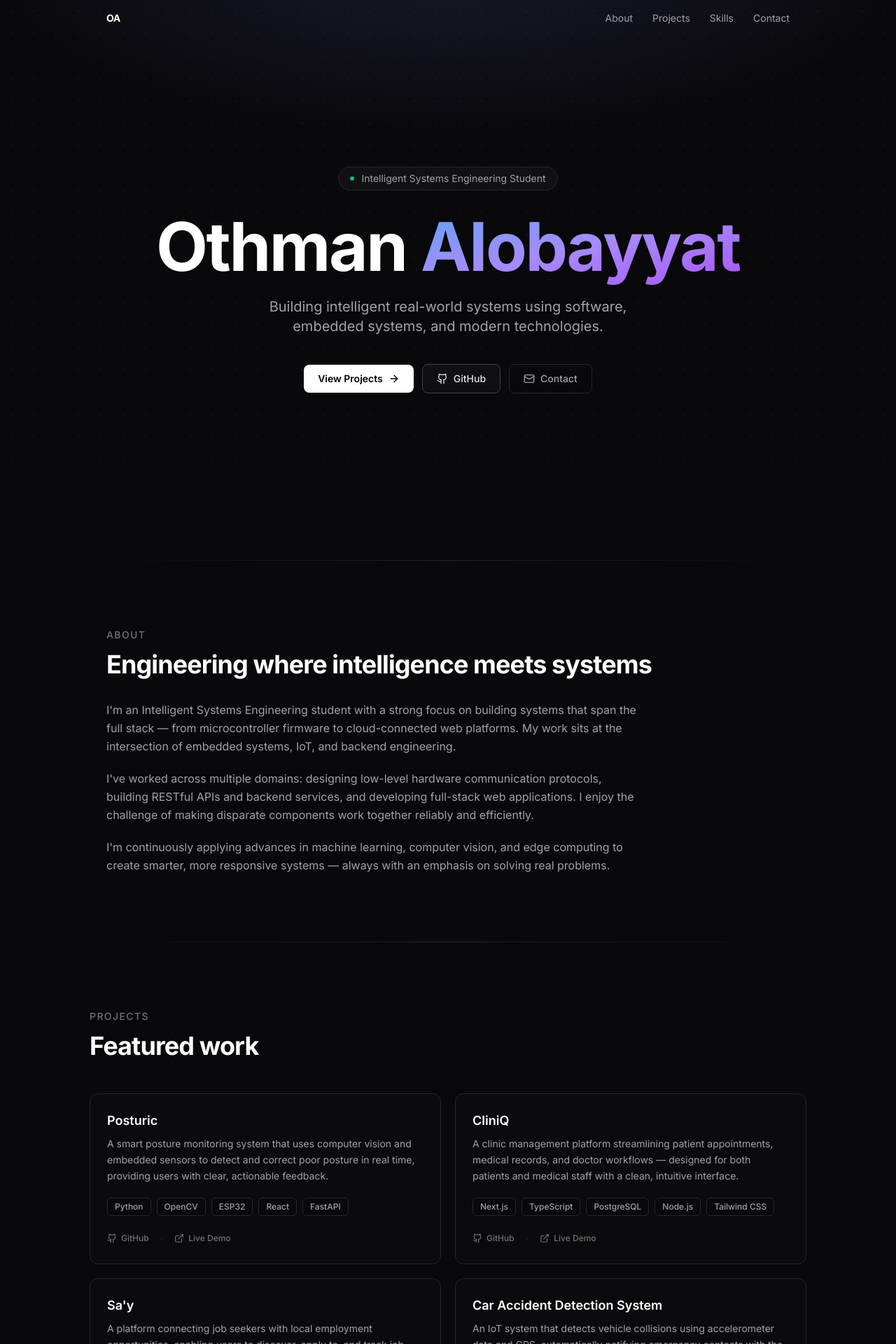
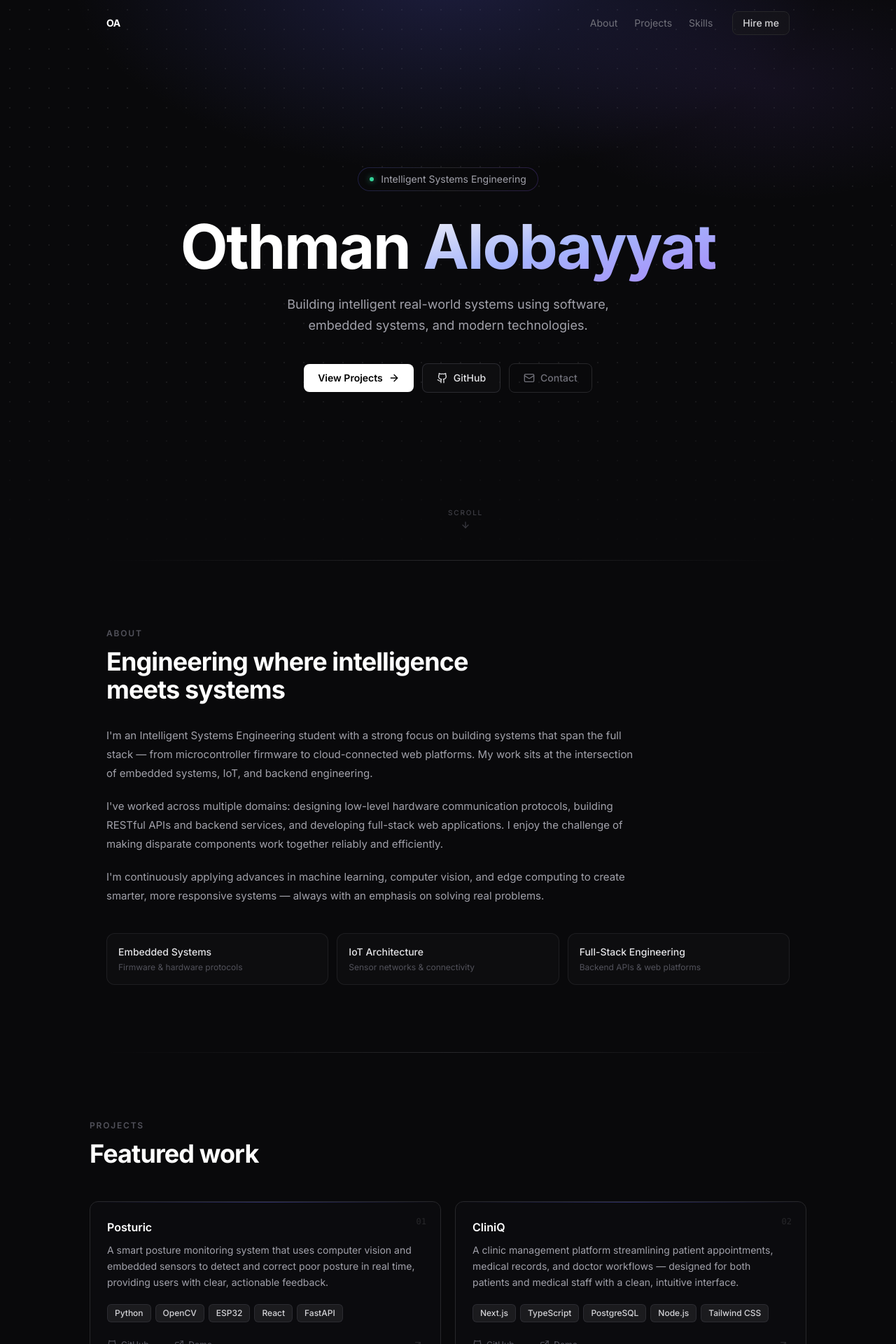
Before and after one commit to othmanalobayyat/portfolio, a Next.js app: page / in a window 1280 px wide. Shown: the top 1920 px of the page at 70% size. Built offline with nearby package versions, Linux system fonts and the light colour scheme.

Commit message:
Redesign portfolio UI and improve visual polish

```diff
--- a/app/globals.css
+++ b/app/globals.css
@@ -34,3 +34,24 @@ body {
 ::-webkit-scrollbar-thumb:hover {
   background: #3f3f46;
 }
+
+@keyframes fade-up {
+  from {
+    opacity: 0;
+    transform: translateY(14px);
+  }
+  to {
+    opacity: 1;
+    transform: translateY(0);
+  }
+}
+
+.animate-fade-up {
+  opacity: 0;
+  animation: fade-up 0.65s cubic-bezier(0.16, 1, 0.3, 1) forwards;
+}
+
+.delay-100 { animation-delay: 100ms; }
+.delay-200 { animation-delay: 200ms; }
+.delay-300 { animation-delay: 300ms; }
+.delay-500 { animation-delay: 500ms; }
--- a/components/Navbar.tsx
+++ b/components/Navbar.tsx
@@ -6,43 +6,49 @@ const navLinks = [
   { label: "About", href: "#about" },
   { label: "Projects", href: "#projects" },
   { label: "Skills", href: "#skills" },
-  { label: "Contact", href: "#contact" },
 ];
 
 export default function Navbar() {
   const [scrolled, setScrolled] = useState(false);
 
   useEffect(() => {
-    const handleScroll = () => setScrolled(window.scrollY > 20);
+    const handleScroll = () => setScrolled(window.scrollY > 24);
     window.addEventListener("scroll", handleScroll, { passive: true });
     return () => window.removeEventListener("scroll", handleScroll);
   }, []);
 
   return (
     <header
-      className={`fixed top-0 z-50 w-full transition-all duration-200 ${
+      className={`fixed top-0 z-50 w-full transition-all duration-300 ${
         scrolled
-          ? "border-b border-zinc-800 bg-[#09090b]/80 backdrop-blur-md"
+          ? "border-b border-zinc-800/70 bg-[#09090b]/85 backdrop-blur-xl"
           : "bg-transparent"
       }`}
     >
       <nav className="mx-auto flex max-w-5xl items-center justify-between px-6 py-4">
         <a
           href="#"
-          className="text-sm font-bold tracking-tight text-white transition-opacity hover:opacity-70"
+          className="text-sm font-bold tracking-tight text-white transition-opacity hover:opacity-60"
         >
           OA
         </a>
-        <div className="hidden items-center gap-7 sm:flex">
+
+        <div className="hidden items-center gap-6 sm:flex">
           {navLinks.map((link) => (
             <a
               key={link.href}
               href={link.href}
-              className="text-sm text-zinc-400 transition-colors hover:text-white"
+              className="text-sm text-zinc-500 transition-colors hover:text-zinc-200"
             >
               {link.label}
             </a>
           ))}
+          <a
+            href="#contact"
+            className="ml-1 rounded-lg border border-zinc-800 bg-zinc-900/50 px-3.5 py-1.5 text-sm font-medium text-zinc-300 transition-all hover:border-zinc-700 hover:bg-zinc-800/60 hover:text-white"
+          >
+            Hire me
+          </a>
         </div>
       </nav>
     </header>
--- a/components/sections/About.tsx
+++ b/components/sections/About.tsx
@@ -1,13 +1,20 @@
+const focusAreas = [
+  { label: "Embedded Systems", desc: "Firmware & hardware protocols" },
+  { label: "IoT Architecture", desc: "Sensor networks & connectivity" },
+  { label: "Full-Stack Engineering", desc: "Backend APIs & web platforms" },
+];
+
 export default function About() {
   return (
     <section id="about" className="mx-auto max-w-5xl px-6 py-24">
-      <p className="mb-3 text-sm font-medium uppercase tracking-widest text-zinc-500">
+      <p className="mb-3 text-xs font-semibold uppercase tracking-[0.15em] text-zinc-600">
         About
       </p>
       <h2 className="mb-8 text-3xl font-bold tracking-tight text-white sm:text-4xl">
-        Engineering where intelligence meets systems
+        Engineering where intelligence
+        <br className="hidden sm:block" /> meets systems
       </h2>
-      <div className="max-w-3xl space-y-5 text-base leading-relaxed text-zinc-400">
+      <div className="max-w-3xl space-y-5 text-[15px] leading-[1.8] text-zinc-400">
         <p>
           I&apos;m an Intelligent Systems Engineering student with a strong focus on
           building systems that span the full stack — from microcontroller
@@ -26,6 +33,18 @@ export default function About() {
           — always with an emphasis on solving real problems.
         </p>
       </div>
+
+      <div className="mt-10 grid gap-3 sm:grid-cols-3">
+        {focusAreas.map(({ label, desc }) => (
+          <div
+            key={label}
+            className="rounded-xl border border-zinc-800/70 bg-zinc-900/30 p-4 transition-colors hover:border-zinc-700/60"
+          >
+            <div className="mb-1 text-sm font-medium text-zinc-200">{label}</div>
+            <div className="text-xs text-zinc-600">{desc}</div>
+          </div>
+        ))}
+      </div>
     </section>
   );
 }
--- a/components/sections/Contact.tsx
+++ b/components/sections/Contact.tsx
@@ -3,44 +3,58 @@ import { contact } from "@/data/portfolio";
 
 export default function Contact() {
   return (
-    <section id="contact" className="px-6 py-24">
-      <div className="mx-auto max-w-5xl">
-        <div className="mx-auto max-w-2xl text-center">
-          <p className="mb-3 text-sm font-medium uppercase tracking-widest text-zinc-500">
-            Contact
-          </p>
-          <h2 className="mb-4 text-3xl font-bold tracking-tight text-white sm:text-4xl">
-            Let&apos;s connect
-          </h2>
-          <p className="mb-12 text-zinc-400">
-            Open to opportunities, collaborations, and interesting conversations.
-          </p>
+    <section id="contact" className="relative px-6 py-32">
+      {/* Bottom atmospheric glow */}
+      <div
+        className="pointer-events-none absolute inset-0"
+        style={{
+          background:
+            "radial-gradient(ellipse 55% 45% at 50% 100%, rgba(99,102,241,0.07) 0%, transparent 70%)",
+        }}
+      />
+
+      <div className="relative mx-auto max-w-5xl text-center">
+        <p className="mb-4 text-xs font-semibold uppercase tracking-[0.15em] text-zinc-600">
+          Contact
+        </p>
+        <h2 className="mb-4 text-4xl font-bold tracking-tight text-white sm:text-5xl">
+          Let&apos;s build something
+        </h2>
+        <p className="mx-auto mb-12 max-w-sm text-[15px] leading-relaxed text-zinc-500">
+          Open to internships, collaborations, and engineering challenges.
+          Reach out — I&apos;d love to connect.
+        </p>
+
+        {/* Primary email CTA */}
+        <div className="mb-8 flex justify-center">
+          <a
+            href={`mailto:${contact.email}`}
+            className="group inline-flex items-center gap-3 rounded-xl border border-zinc-700/60 bg-zinc-900/50 px-7 py-4 text-base font-medium text-zinc-200 backdrop-blur-sm transition-all hover:border-zinc-600 hover:bg-zinc-800/70 hover:text-white"
+          >
+            <Mail className="h-5 w-5 text-zinc-500 transition-colors group-hover:text-zinc-300" />
+            {contact.email}
+          </a>
         </div>
 
-        <div className="mx-auto flex max-w-2xl flex-col gap-3 sm:flex-row sm:justify-center">
-          <a
-            href={`mailto:${contact.email}`}
-            className="flex items-center gap-3 rounded-xl border border-zinc-800 bg-zinc-900/30 px-5 py-4 text-sm font-medium text-zinc-300 transition-colors hover:border-zinc-700 hover:bg-zinc-900/60"
-          >
-            <Mail className="h-4 w-4 shrink-0 text-zinc-500" />
-            <span className="truncate">{contact.email}</span>
-          </a>
+        {/* Secondary social links */}
+        <div className="flex items-center justify-center gap-6">
           <a
             href={contact.github}
             target="_blank"
             rel="noopener noreferrer"
-            className="flex items-center justify-center gap-3 rounded-xl border border-zinc-800 bg-zinc-900/30 px-5 py-4 text-sm font-medium text-zinc-300 transition-colors hover:border-zinc-700 hover:bg-zinc-900/60"
+            className="inline-flex items-center gap-2 text-sm text-zinc-600 transition-colors hover:text-zinc-300"
           >
-            <Github className="h-4 w-4 shrink-0 text-zinc-500" />
+            <Github className="h-4 w-4" />
             GitHub
           </a>
+          <span className="text-zinc-800">·</span>
           <a
             href={contact.linkedin}
             target="_blank"
             rel="noopener noreferrer"
-            className="flex items-center justify-center gap-3 rounded-xl border border-zinc-800 bg-zinc-900/30 px-5 py-4 text-sm font-medium text-zinc-300 transition-colors hover:border-zinc-700 hover:bg-zinc-900/60"
+            className="inline-flex items-center gap-2 text-sm text-zinc-600 transition-colors hover:text-zinc-300"
           >
-            <Linkedin className="h-4 w-4 shrink-0 text-zinc-500" />
+            <Linkedin className="h-4 w-4" />
             LinkedIn
           </a>
         </div>
--- a/components/sections/Footer.tsx
+++ b/components/sections/Footer.tsx
@@ -1,15 +1,42 @@
+import { Github, Linkedin } from "lucide-react";
+import { contact } from "@/data/portfolio";
+
 export default function Footer() {
   const year = new Date().getFullYear();
 
   return (
-    <footer className="border-t border-zinc-800/60 px-6 py-8">
+    <footer className="border-t border-zinc-800/40 px-6 py-7">
       <div className="mx-auto flex max-w-5xl items-center justify-between">
-        <span className="text-sm font-medium text-zinc-400">
-          Othman Alobayyat
-        </span>
-        <span className="text-sm text-zinc-600">
-          © {year} · Built with Next.js
-        </span>
+        <div className="flex items-center gap-3">
+          <span className="text-sm font-medium text-zinc-400">
+            Othman Alobayyat
+          </span>
+          <span className="hidden text-zinc-800 sm:block">·</span>
+          <span className="hidden text-xs text-zinc-700 sm:block">
+            Intelligent Systems Engineering
+          </span>
+        </div>
+        <div className="flex items-center gap-4">
+          <a
+            href={contact.github}
+            target="_blank"
+            rel="noopener noreferrer"
+            aria-label="GitHub"
+            className="text-zinc-700 transition-colors hover:text-zinc-400"
+          >
+            <Github className="h-4 w-4" />
+          </a>
+          <a
+            href={contact.linkedin}
+            target="_blank"
+            rel="noopener noreferrer"
+            aria-label="LinkedIn"
+            className="text-zinc-700 transition-colors hover:text-zinc-400"
+          >
+            <Linkedin className="h-4 w-4" />
+          </a>
+          <span className="text-xs text-zinc-700">© {year}</span>
+        </div>
       </div>
     </footer>
   );
--- a/components/sections/Hero.tsx
+++ b/components/sections/Hero.tsx
@@ -1,83 +1,108 @@
-import { ArrowRight, Github, Mail } from "lucide-react";
+import { ArrowRight, ArrowDown, Github, Mail } from "lucide-react";
 
 export default function Hero() {
   return (
     <section
       id="hero"
-      className="relative flex min-h-screen items-center justify-center overflow-hidden"
+      className="relative flex min-h-screen flex-col items-center justify-center overflow-hidden"
     >
-      {/* Background layers */}
-      <div className="absolute inset-0">
+      {/* Background atmosphere */}
+      <div className="pointer-events-none absolute inset-0">
         {/* Dot grid */}
         <div
           className="absolute inset-0"
           style={{
             backgroundImage:
-              "radial-gradient(circle, rgba(255,255,255,0.055) 1px, transparent 1px)",
-            backgroundSize: "32px 32px",
+              "radial-gradient(circle, rgba(255,255,255,0.07) 1px, transparent 1px)",
+            backgroundSize: "28px 28px",
           }}
         />
-        {/* Top radial glow */}
+        {/* Primary glow — top center */}
         <div
           className="absolute inset-0"
           style={{
             background:
-              "radial-gradient(ellipse 80% 45% at 50% -5%, rgba(120,119,198,0.14) 0%, transparent 65%)",
+              "radial-gradient(ellipse 65% 55% at 50% -5%, rgba(99,102,241,0.22) 0%, transparent 65%)",
           }}
         />
-        {/* Bottom fade to background */}
-        <div className="absolute bottom-0 left-0 right-0 h-48 bg-gradient-to-t from-[#09090b] to-transparent" />
+        {/* Secondary glow — offset right */}
+        <div
+          className="absolute inset-0"
+          style={{
+            background:
+              "radial-gradient(ellipse 45% 35% at 85% 15%, rgba(139,92,246,0.09) 0%, transparent 60%)",
+          }}
+        />
+        {/* Bottom fade */}
+        <div className="absolute inset-x-0 bottom-0 h-64 bg-gradient-to-t from-[#09090b] via-[#09090b]/60 to-transparent" />
       </div>
 
-      {/* Content */}
-      <div className="relative z-10 mx-auto max-w-4xl px-6 text-center">
-        {/* Status badge */}
-        <div className="mb-8 inline-flex items-center gap-2.5 rounded-full border border-zinc-800 bg-zinc-900/60 px-4 py-1.5 text-sm text-zinc-400 backdrop-blur-sm">
-          <span className="h-1.5 w-1.5 shrink-0 rounded-full bg-emerald-500" />
-          Intelligent Systems Engineering Student
+      {/* Main content */}
+      <div className="relative z-10 mx-auto w-full max-w-4xl px-6 text-center">
+        {/* Badge with gradient border */}
+        <div className="animate-fade-up mb-8 inline-flex">
+          <div className="rounded-full bg-gradient-to-r from-indigo-500/25 via-zinc-800 to-violet-500/25 p-px">
+            <div className="flex items-center gap-2.5 rounded-full bg-[#09090b] px-4 py-1.5">
+              <span className="h-1.5 w-1.5 shrink-0 rounded-full bg-emerald-400 shadow-[0_0_8px_rgba(52,211,153,0.7)]" />
+              <span className="text-sm text-zinc-400">
+                Intelligent Systems Engineering
+              </span>
+            </div>
+          </div>
         </div>
 
         {/* Name */}
-        <h1 className="mb-6 text-5xl font-bold tracking-tight text-white sm:text-6xl md:text-7xl lg:text-8xl">
-          Othman{" "}
-          <span className="bg-gradient-to-br from-blue-400 via-violet-400 to-purple-500 bg-clip-text text-transparent">
+        <h1 className="animate-fade-up delay-100 mb-5 text-5xl font-bold tracking-tight sm:text-6xl md:text-7xl lg:text-[5.5rem] lg:leading-[1.08]">
+          <span className="text-white">Othman </span>
+          <span className="bg-gradient-to-br from-zinc-100 via-indigo-300 to-violet-400 bg-clip-text text-transparent">
             Alobayyat
           </span>
         </h1>
 
         {/* Tagline */}
-        <p className="mx-auto mb-10 max-w-xl text-base text-zinc-400 sm:text-lg md:text-xl">
+        <p className="animate-fade-up delay-200 mx-auto mb-10 max-w-lg text-base text-zinc-400 sm:text-lg sm:leading-relaxed">
           Building intelligent real-world systems using software, embedded
           systems, and modern technologies.
         </p>
 
         {/* CTA buttons */}
-        <div className="flex flex-wrap items-center justify-center gap-3">
+        <div className="animate-fade-up delay-300 flex flex-wrap items-center justify-center gap-3">
           <a
             href="#projects"
-            className="inline-flex items-center gap-2 rounded-lg bg-white px-5 py-2.5 text-sm font-semibold text-black transition-opacity hover:opacity-90"
+            className="group inline-flex items-center gap-2 rounded-lg bg-white px-5 py-2.5 text-sm font-semibold text-black transition-all hover:bg-zinc-100 active:scale-[0.98]"
           >
             View Projects
-            <ArrowRight className="h-4 w-4" />
+            <ArrowRight className="h-4 w-4 transition-transform group-hover:translate-x-0.5" />
           </a>
           <a
             href="https://github.com/othmanalobayyat"
             target="_blank"
             rel="noopener noreferrer"
-            className="inline-flex items-center gap-2 rounded-lg border border-zinc-700 bg-zinc-900/50 px-5 py-2.5 text-sm font-medium text-zinc-200 backdrop-blur-sm transition-colors hover:border-zinc-600 hover:bg-zinc-900"
+            className="inline-flex items-center gap-2 rounded-lg border border-zinc-700/60 bg-zinc-900/40 px-5 py-2.5 text-sm font-medium text-zinc-200 backdrop-blur-sm transition-all hover:border-zinc-600 hover:bg-zinc-800/60"
           >
             <Github className="h-4 w-4" />
             GitHub
           </a>
           <a
             href="#contact"
-            className="inline-flex items-center gap-2 rounded-lg border border-zinc-800 px-5 py-2.5 text-sm font-medium text-zinc-400 transition-colors hover:border-zinc-700 hover:text-zinc-200"
+            className="inline-flex items-center gap-2 rounded-lg border border-zinc-800 px-5 py-2.5 text-sm font-medium text-zinc-500 transition-all hover:border-zinc-700 hover:text-zinc-300"
           >
             <Mail className="h-4 w-4" />
             Contact
           </a>
         </div>
       </div>
+
+      {/* Scroll indicator */}
+      <a
+        href="#about"
+        className="animate-fade-up delay-500 absolute bottom-10 left-1/2 -translate-x-1/2 flex flex-col items-center gap-1.5 text-zinc-700 transition-colors hover:text-zinc-500"
+      >
+        <span className="text-[10px] font-medium uppercase tracking-[0.18em]">
+          Scroll
+        </span>
+        <ArrowDown className="h-3.5 w-3.5 animate-bounce" />
+      </a>
     </section>
   );
 }
--- a/components/sections/Projects.tsx
+++ b/components/sections/Projects.tsx
@@ -1,11 +1,11 @@
-import { Github, ExternalLink } from "lucide-react";
+import { Github, ExternalLink, ArrowUpRight } from "lucide-react";
 import { projects } from "@/data/portfolio";
 
 export default function Projects() {
   return (
     <section id="projects" className="px-6 py-24">
       <div className="mx-auto max-w-5xl">
-        <p className="mb-3 text-sm font-medium uppercase tracking-widest text-zinc-500">
+        <p className="mb-3 text-xs font-semibold uppercase tracking-[0.15em] text-zinc-600">
           Projects
         </p>
         <h2 className="mb-12 text-3xl font-bold tracking-tight text-white sm:text-4xl">
@@ -13,33 +13,44 @@ export default function Projects() {
         </h2>
 
         <div className="grid gap-5 sm:grid-cols-2">
-          {projects.map((project) => (
+          {projects.map((project, index) => (
             <article
               key={project.title}
-              className="flex flex-col rounded-xl border border-zinc-800 bg-zinc-900/20 p-6 transition-colors hover:border-zinc-700 hover:bg-zinc-900/40"
+              className="group relative flex flex-col overflow-hidden rounded-xl border border-zinc-800 bg-zinc-900/20 p-6 transition-all duration-300 hover:border-zinc-700/80 hover:bg-zinc-900/50 hover:shadow-[0_8px_32px_rgba(0,0,0,0.4)]"
             >
-              <h3 className="mb-2 text-lg font-semibold text-white">
+              {/* Top accent line */}
+              <div className="absolute inset-x-0 top-0 h-px bg-gradient-to-r from-transparent via-indigo-500/40 to-transparent" />
+
+              {/* Project number */}
+              <span className="absolute right-5 top-5 select-none font-mono text-xs text-zinc-800">
+                {String(index + 1).padStart(2, "0")}
+              </span>
+
+              <h3 className="mb-2.5 pr-8 text-base font-semibold text-white">
                 {project.title}
               </h3>
               <p className="mb-5 flex-1 text-sm leading-relaxed text-zinc-400">
                 {project.description}
               </p>
 
-              <div className="mb-5 flex flex-wrap gap-2">
+              {/* Tech badges */}
+              <div className="mb-5 flex flex-wrap gap-1.5">
                 {project.tech.map((t) => (
                   <span
                     key={t}
-                    className="rounded-md border border-zinc-800 bg-zinc-950 px-2.5 py-1 text-xs font-medium text-zinc-400"
+                    className="rounded-md border border-zinc-700/50 bg-zinc-800/60 px-2.5 py-1 text-xs font-medium text-zinc-300"
                   >
                     {t}
                   </span>
                 ))}
               </div>
 
+              {/* Actions row */}
+              <div className="flex items-center justify-between">
                 <div className="flex items-center gap-4">
                   <a
                     href={project.github}
-                  className="inline-flex items-center gap-1.5 text-xs font-medium text-zinc-500 transition-colors hover:text-zinc-300"
+                    className="inline-flex items-center gap-1.5 text-xs font-medium text-zinc-600 transition-colors hover:text-zinc-200"
                   >
                     <Github className="h-3.5 w-3.5" />
                     GitHub
@@ -47,11 +58,13 @@ export default function Projects() {
                   <span className="text-zinc-800">·</span>
                   <a
                     href={project.demo}
-                  className="inline-flex items-center gap-1.5 text-xs font-medium text-zinc-500 transition-colors hover:text-zinc-300"
+                    className="inline-flex items-center gap-1.5 text-xs font-medium text-zinc-600 transition-colors hover:text-zinc-200"
                   >
                     <ExternalLink className="h-3.5 w-3.5" />
-                  Live Demo
+                    Demo
                   </a>
+                </div>
+                <ArrowUpRight className="h-4 w-4 text-zinc-800 transition-all duration-200 group-hover:-translate-y-0.5 group-hover:translate-x-0.5 group-hover:text-zinc-500" />
               </div>
             </article>
           ))}
```
Also changed, not shown: components/sections/Skills.tsx (+8 -5 lines). Lines whose indentation alone changed are shown as unchanged.
